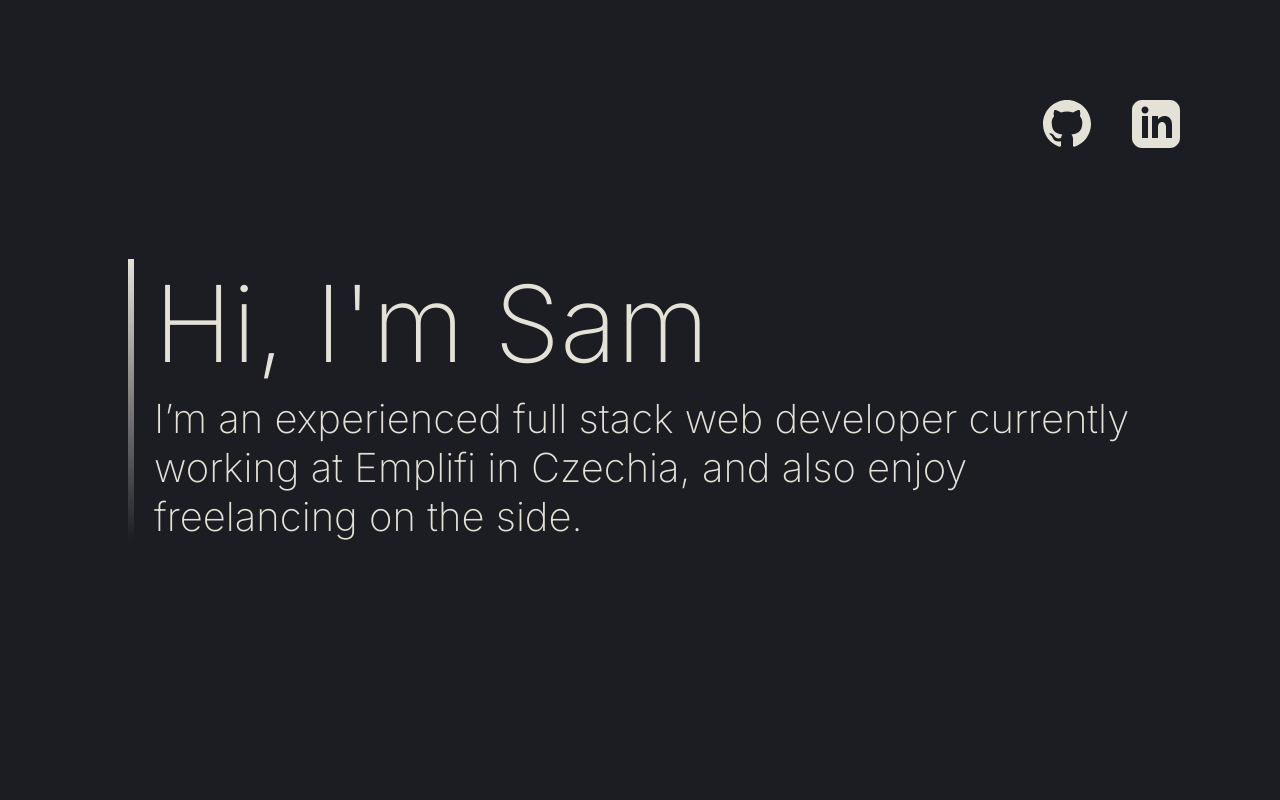
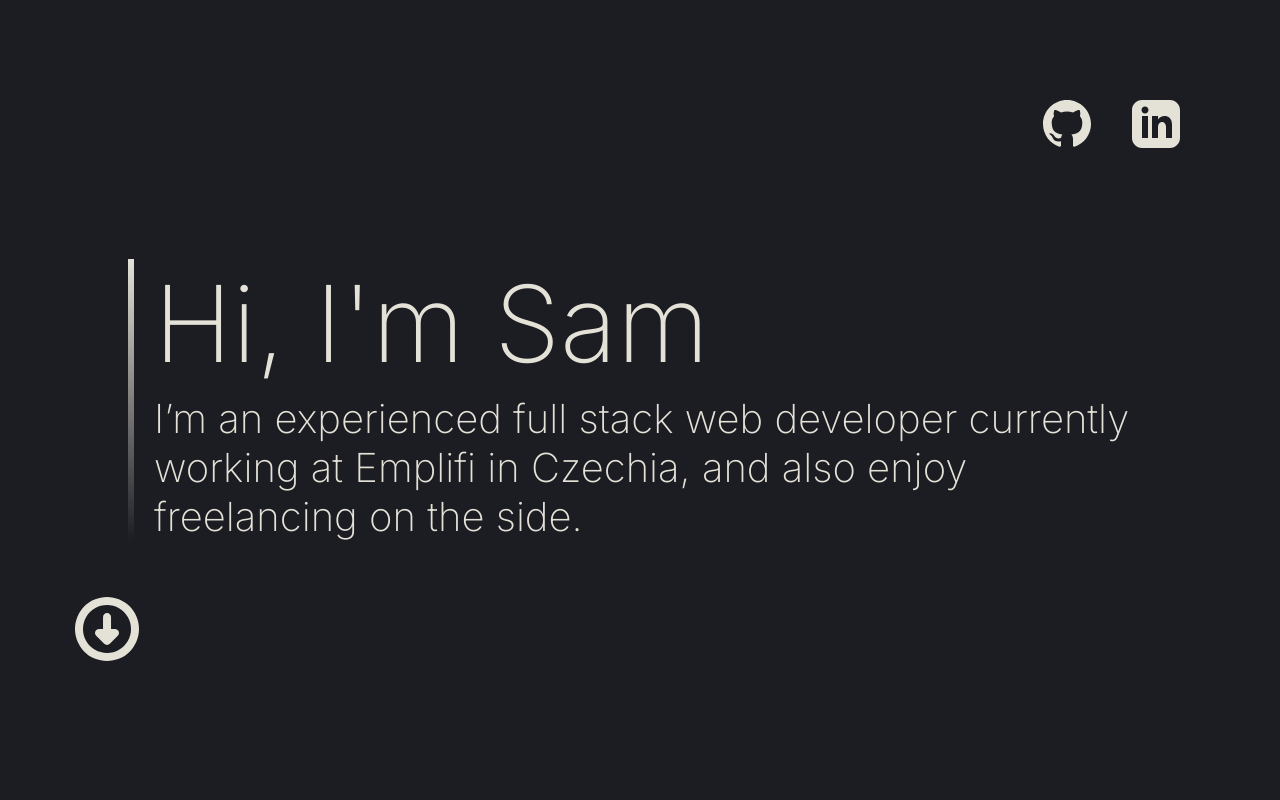
Before and after one commit to Burkes321/samuel-burke-dev, a Next.js app: page / in a window 1280 px wide. Shown: the top 800 px of the page. Built offline with nearby package versions, Linux system fonts and the light colour scheme.

Commit message:
downward arrow with basic animation

```diff
--- a/src/app/page.module.css
+++ b/src/app/page.module.css
@@ -11,6 +11,15 @@
     right: 100px;
     width: 137px;
   }
+
+  .downArrow {
+    position: sticky;
+    bottom: 139px;
+    left: 75px;
+    animation-name: bounce;
+    animation-duration: 3s;
+    animation-iteration-count: infinite;
+  }
 }
 
 
@@ -21,3 +30,9 @@
   border-image: linear-gradient(var(--secondary-shade), var(--primary-shade)) 0 100%;
   padding-left: 20px;
 }
+
+@keyframes bounce {
+  0% { transform: translateY(0); }
+  50% { transform: translateY(-20px); }
+  100% {transform: translateY(0); }
+}
--- a/src/app/page.tsx
+++ b/src/app/page.tsx
@@ -3,6 +3,7 @@ import css from './page.module.css';
 
 import { Section } from '~/components';
 import Link from 'next/link';
+import classNames from 'classnames';
 
 export const Index = () => {
   return (
@@ -12,7 +13,6 @@ export const Index = () => {
         {/* TODO: create some underline grow effect on hover */}
         <Link href="https://github.com/Burkes321/samuel-burke-dev">
           <Image
-            className={css.githubLogo}
             src="/icon-github.svg"
             width={48}
             height={48}
@@ -24,7 +24,7 @@ export const Index = () => {
             src="/icon-linkedin.svg"
             width={48}
             height={48}
-            alt="link to github"
+            alt="link to linkedin"
           />
         </Link>
       </div>
@@ -50,6 +50,14 @@ export const Index = () => {
         features for a social media analytics tool used by some of the world’s
         largest companies"
       />
+
+      <Image
+        className={classNames(css.downArrow, css.bounce)}
+        src="/arrow-down.svg"
+        width={64}
+        height={64}
+        alt="link to github"
+      />
     </div>
   );
 };
```
Also changed, not shown: public/arrow-down.svg (added).
